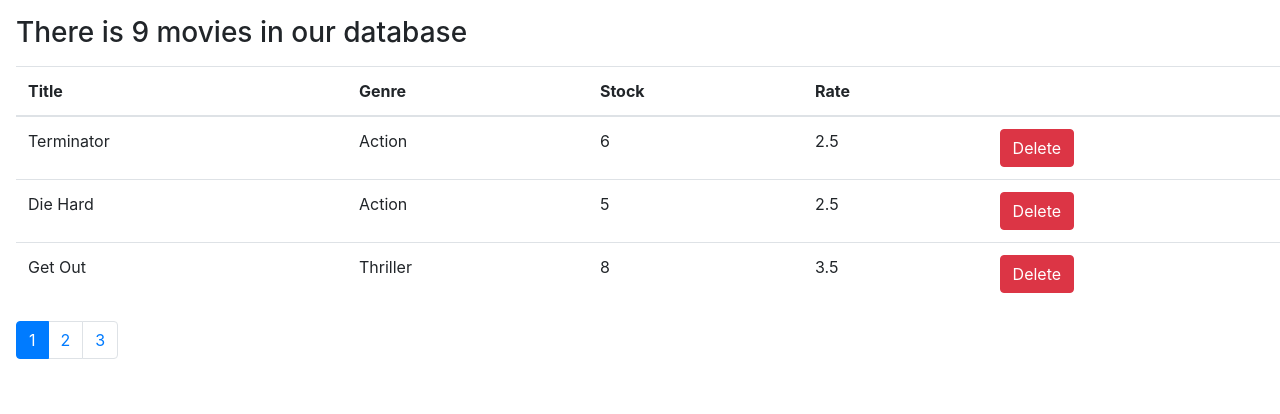
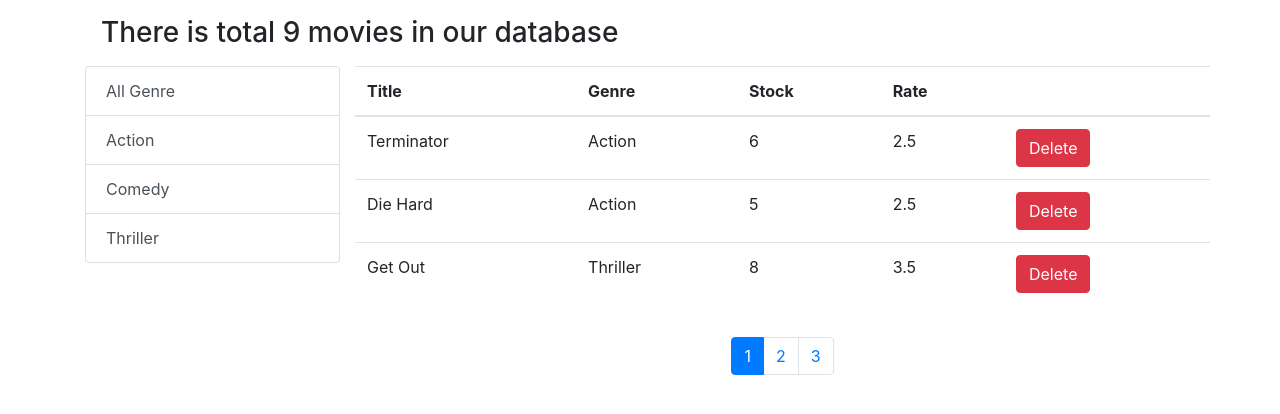
Before and after one commit to ahmadhori/react-movies-list, a React (Create React App) app: page /movies/5b21ca3eeb7f6fbccd471815 in a window 1280 px wide. Shown: the top 414 px of the page. Built offline with nearby package versions, Linux system fonts and the light colour scheme.

Commit message:
Added Genre List Filter

```diff
--- a/src/components/Movies.jsx
+++ b/src/components/Movies.jsx
@@ -1,45 +1,81 @@
 import React, { Component } from "react";
 import { getMovies } from "../services/fakeMovieService";
-import { genres } from "../services/fakeGenreService";
+import { getGenres } from "../services/fakeGenreService";
 import Pager from "./common/pager";
 import { getCurrPageData } from "../utils/pager";
+import ListGroup from "./common/listGroup";
+import _ from "lodash";
 
 class Movies extends Component {
     state = {};
     constructor(props) {
         super(props);
         this.state = {
-            data: getMovies(),
+            movies: [],
+            genres: [],
             currentPage: 1,
             pageLength: 3
         };
     }
 
-    handleClick = id => {
-        var filtered = this.state.data.filter(function(el) {
+    componentDidMount() {
+        this.setState({
+            movies: getMovies(),
+            genres: [{ name: "All Genre" }, ...getGenres()]
+        });
+    }
+
+    handleDeleteClick = id => {
+        var filtered = this.state.movies.filter(function(el) {
             return el._id !== id;
         });
         this.setState({
-            data: filtered
+            movies: filtered
         });
     };
 
+    handleItemSelect = item => {
+        this.setState({ selectedGenre: item, currentPage: 1 });
+    };
+
     handlePagerClick = id => {
-        console.log("Hello ", id);
-
         this.setState({
             currentPage: id
         });
-        console.log(this.state);
     };
 
     render() {
-        console.log(getCurrPageData(this.state.data, this.state.currentPage, this.state.pageLength));
+        //console.log(getCurrPageData(this.state.movies, this.state.currentPage, this.state.pageLength));
+        //console.log(getMovies());
+        console.log("this.state.movies", this.state.movies);
+        var currPageMovies;
+        var filteredByGenre;
+        if (this.state.selectedGenre != null && this.state.selectedGenre._id != null) {
+            filteredByGenre = this.state.movies.filter(x => _.isEqual(x.genre, this.state.selectedGenre));
+        } else {
+            filteredByGenre = this.state.movies;
+        }
+
+        currPageMovies = getCurrPageData(filteredByGenre, this.state.currentPage, this.state.pageLength);
+        console.log("currPageMovies", currPageMovies);
 
         return (
             <React.Fragment>
+                <div className="container">
                     {this.renderHeader()}
-                <table className="table m-3">
+                    <div className="row">
+                        <div className="col-md-3">
+                            <ListGroup
+                                items={this.state.genres}
+                                selectedItem={this.state.selectedGenre}
+                                idProperty="_id"
+                                textProperty="name"
+                                onClick={this.handleItemSelect}
+                            />
+                        </div>
+                        <div className="col-md-9">
+                            <div className="row">
+                                <table className="table">
                                     <thead>
                                         <tr>
                                             <th scope="col">Title</th>
@@ -50,14 +86,14 @@ class Movies extends Component {
                                         </tr>
                                     </thead>
                                     <tbody>
-                        {getCurrPageData(this.state.data, this.state.currentPage, this.state.pageLength).map(x => (
+                                        {currPageMovies.map(x => (
                                             <tr key={x._id}>
                                                 <td>{x.title}</td>
                                                 <td>{x.genre.name}</td>
                                                 <td>{x.numberInStock}</td>
                                                 <td>{x.dailyRentalRate}</td>
                                                 <td>
-                                    <button className="btn btn-danger" onClick={() => this.handleClick(x._id)}>
+                                                    <button className="btn btn-danger" onClick={() => this.handleDeleteClick(x._id)}>
                                                         Delete
                                                     </button>
                                                 </td>
@@ -65,18 +101,29 @@ class Movies extends Component {
                                         ))}
                                     </tbody>
                                 </table>
-                <Pager numofItems={this.state.data.length} pageSize={this.state.pageLength} currPage={this.state.currentPage} onClick={this.handlePagerClick} />
+                            </div>
+                            <div className="row">
+                                <div className="col d-flex justify-content-center">
+                                    <Pager
+                                        numofItems={filteredByGenre.length}
+                                        pageSize={this.state.pageLength}
+                                        currPage={this.state.currentPage}
+                                        onClick={this.handlePagerClick}
+                                    />
+                                </div>
+                            </div>
+                        </div>
+                    </div>
+                </div>
             </React.Fragment>
         );
     }
 
-    componentDidMount = () => {};
-
     renderHeader() {
-        if (this.state.data.length === 0) {
+        if (this.state.movies.length === 0) {
             return <h3 className="m-3">There is no movies in our database</h3>;
         } else {
-            return <h3 className="m-3">There is {this.state.data.length} movies in our database</h3>;
+            return <h3 className="m-3">There is total {this.state.movies.length} movies in our database</h3>;
         }
     }
 }
--- /dev/null
+++ b/src/components/common/listGroup.jsx
@@ -0,0 +1,22 @@
+import React, { Component } from "react";
+
+class ListGroup extends Component {
+    state = {};
+
+    render() {
+        return (
+            <ul className="list-group">
+                {this.props.items.map(x => (
+                    <li
+                        className={x === this.props.selectedItem ? "list-group-item list-group-item-action active" : "list-group-item list-group-item-action"}
+                        key={x[this.props.idProperty]}
+                        onClick={() => this.props.onClick(x)}>
+                        {x[this.props.textProperty]}
+                    </li>
+                ))}
+            </ul>
+        );
+    }
+}
+
+export default ListGroup;
--- a/src/utils/pager.js
+++ b/src/utils/pager.js
@@ -1,5 +1,4 @@
 export function getCurrPageData(allData, pageNumer, pageSize) {
     const Page = allData.slice(pageSize * (pageNumer - 1), pageSize * pageNumer);
-
     return Page;
 }
```
Lines whose indentation alone changed are shown as unchanged.
